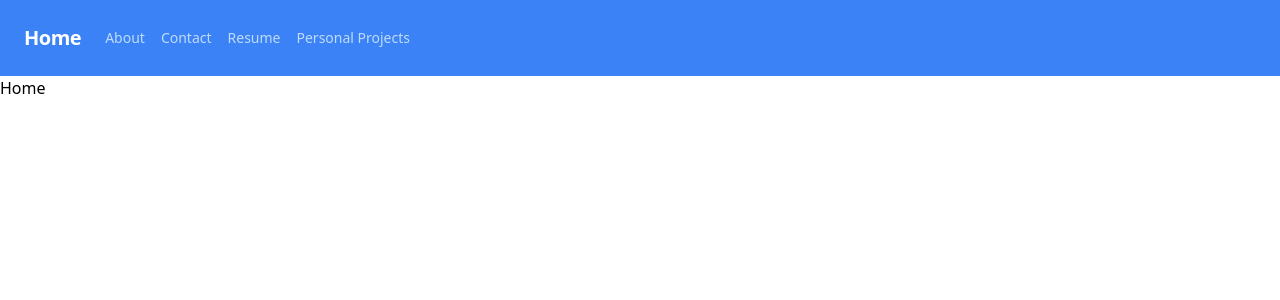
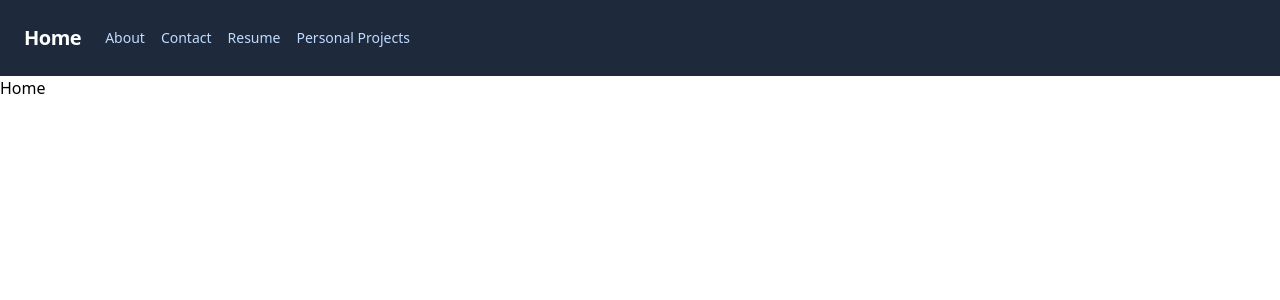
Before and after one commit to 1ShoukR/portfolio-remastered, a React (Vite) app in the folder portfoio-remastered/: page / in a window 1280 px wide. Shown: the top 300 px of the page. Built offline with nearby package versions, Linux system fonts and the light colour scheme.

Commit message:
changed background of navbar

```diff
--- a/portfoio-remastered/src/Components/Navbar.tsx
+++ b/portfoio-remastered/src/Components/Navbar.tsx
@@ -11,7 +11,7 @@ const Navbar = (props: Props) => {
 		console.log(isOpen);
 	};
 	return (
-		<nav className="flex items-center justify-between flex-wrap bg-blue-500 p-6">
+		<nav className="flex items-center justify-between flex-wrap bg-slate-800 p-6">
 			<div className="flex items-center flex-shrink-0 text-white mr-6">
 				<Link to="/" className="font-semibold text-xl tracking-tight">
 					Home
```
